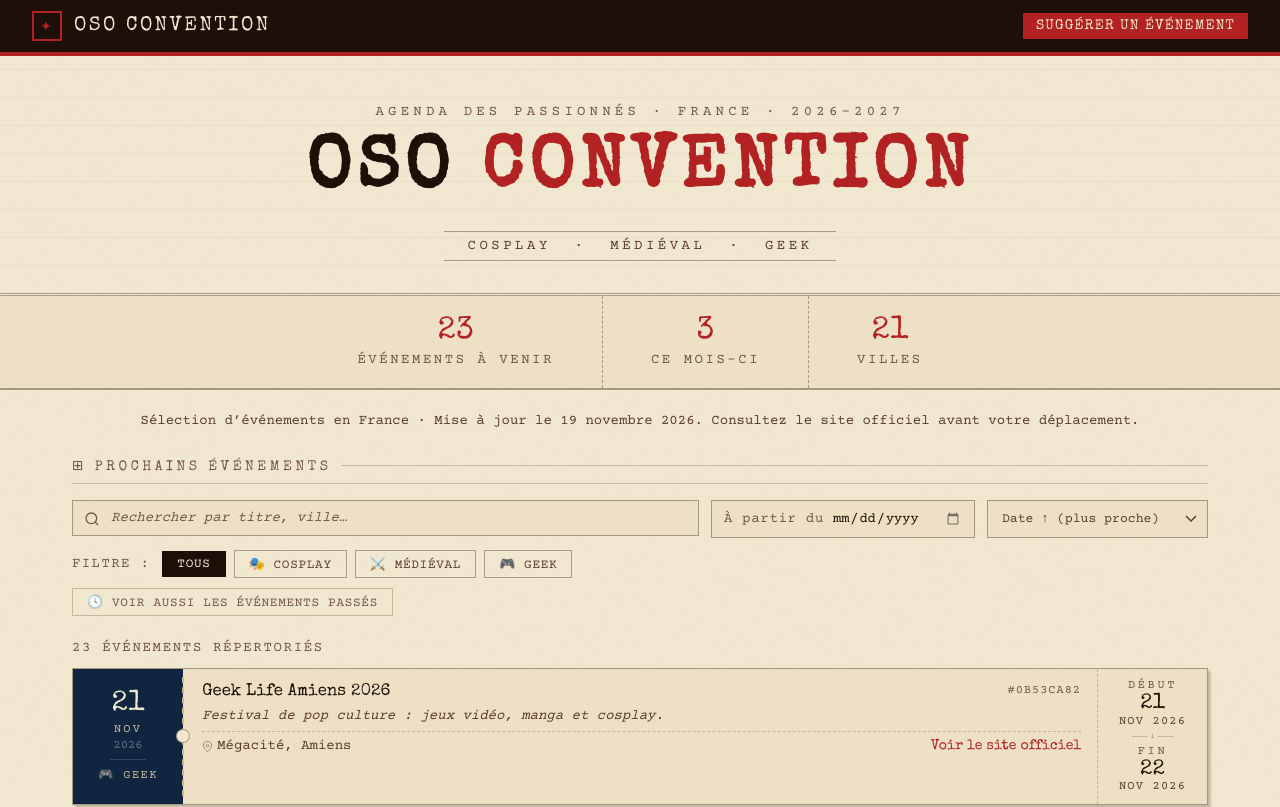
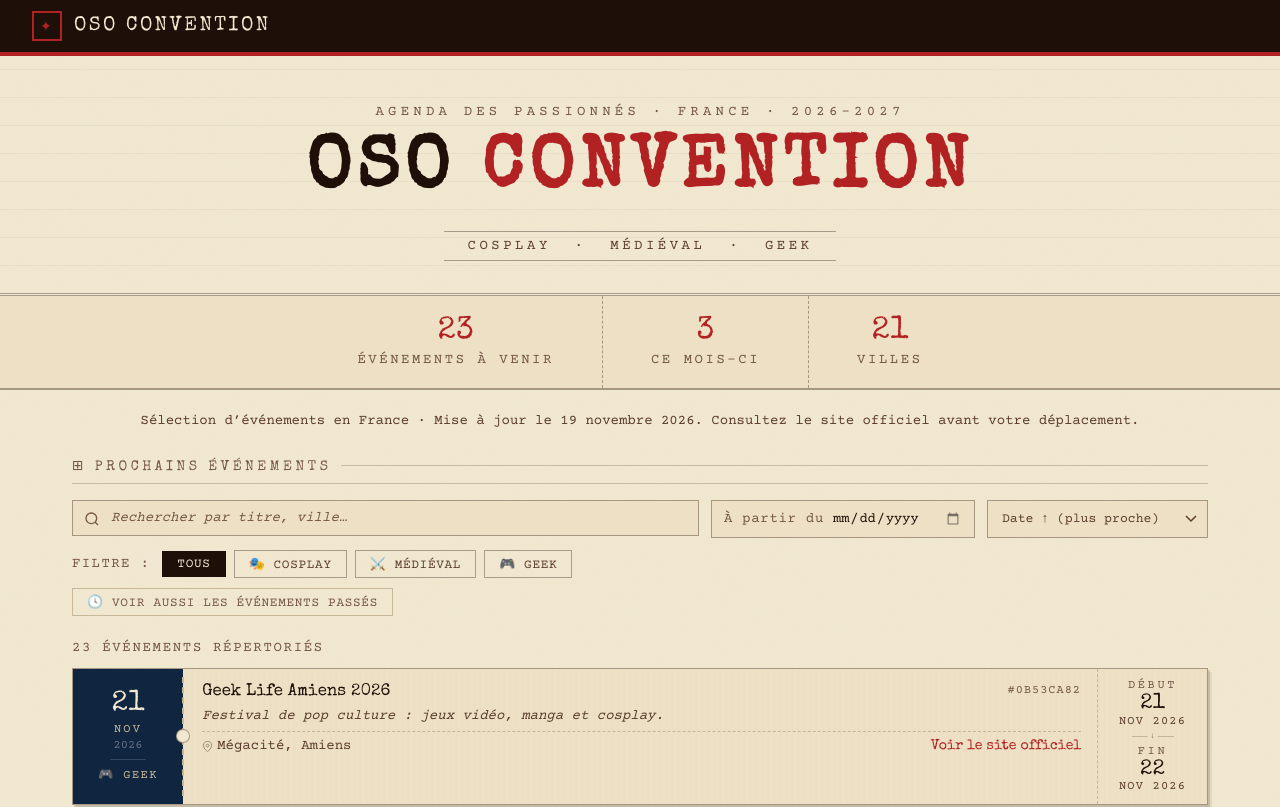
Before and after one commit to jmnioso/OSO_CONVENTION, a plain HTML site: page index.html in a window 1280 px wide. Shown: the top 807 px of the page. Drawn offline with nearby package versions, Linux system fonts and the light colour scheme.

Commit message:
Remove event suggestion links and GitHub issue form

```diff
--- a/index.html
+++ b/index.html
@@ -17,9 +17,6 @@
     <div class="nav-logo-box">✦</div>
     OSO Convention
   </a>
-  <div class="nav-links">
-    <a href="https://github.com/jmnioso/OSO_CONVENTION/issues/new" class="btn-propose" target="_blank" rel="noopener noreferrer">Suggérer un événement</a>
-  </div>
 </nav>
 
 <div class="hero">
@@ -99,7 +96,7 @@
 </div>
 
 <footer>
-  <p>OSO Convention — Agenda communautaire &bull; <a href="https://github.com/jmnioso/OSO_CONVENTION/issues/new" target="_blank" rel="noopener noreferrer">Suggérer une correction</a> &bull; <a href="data/events.json">Télécharger l’agenda JSON</a></p>
+  <p>OSO Convention — Agenda communautaire &bull; <a href="data/events.json">Télécharger l’agenda JSON</a></p>
 </footer>
 
 
--- a/styles.css
+++ b/styles.css
@@ -30,16 +30,6 @@ nav {
   width: 30px; height: 30px; border: 2px solid var(--red);
   display: flex; align-items: center; justify-content: center; font-size: 14px; color: var(--red);
 }
-.nav-links { display: flex; gap: 0.5rem; align-items: center; }
-.nav-links a {
-  color: var(--ink-dim); text-decoration: none; padding: 5px 12px;
-  font-family: 'Special Elite', cursive; font-size: 0.78rem;
-  letter-spacing: 0.08em; text-transform: uppercase; border: 1px solid transparent; transition: all 0.2s;
-}
-.nav-links a:hover { color: var(--paper); border-color: var(--ink-dim); }
-.btn-propose { color: var(--paper) !important; border: 1px solid var(--red) !important; background: var(--red); }
-.btn-propose:hover { background: var(--red-dark) !important; border-color: var(--red-dark) !important; }
-
 /* HERO */
 .hero {
   text-align: center; padding: 3rem 2rem 2rem;
@@ -272,7 +262,6 @@ footer a:hover { color: var(--paper); }
 
 @media (max-width: 640px) {
   nav { padding: 0 1rem; }
-  .nav-links a:not(.btn-propose) { display: none; }
   .hero { padding: 2rem 1rem 1.5rem; }
   .stats-bar { gap: 0; }
   .stat { padding: 1rem 1.5rem; }
@@ -283,13 +272,12 @@ footer a:hover { color: var(--paper); }
 }
 
 /* Lisibilité et navigation au clavier, dans la charte papier d'origine. */
-.nav-links a, .hero-eyebrow, .hero-sub, .stat-label, .controls-header,
+.hero-eyebrow, .hero-sub, .stat-label, .controls-header,
 .filter-label, .date-from-label, .results-info, .ticket-desc, .ticket-meta,
 .modal-info-item label, .modal-desc-label, footer { font-size: .875rem; }
 .ticket-serial, .stub-month, .stub-year, .stub-cat-label, .date-lbl, .date-myr { font-size: .75rem; }
 .ticket-stub, .ticket-right { width: 110px; }
 :root { --ink-dim: #745747; }
-.nav-links a { color: var(--perf); }
 .hero h1 { letter-spacing: .08em; }
 .catalog-note { max-width: 1160px; margin: 1.25rem auto 0; padding: 0 2rem; color: var(--ink-muted); font-size: .875rem; line-height: 1.6; text-align: center; }
 .event-card:focus-visible, button:focus-visible, a:focus-visible, input:focus-visible, select:focus-visible { outline: 3px solid var(--red); outline-offset: 3px; }
@@ -301,7 +289,6 @@ select.sort-select { appearance: none; padding-right: 32px; background-image: ur
 @media(max-width:640px) {
  nav { height: auto; min-height: 56px; flex-wrap: wrap; gap: .5rem; padding-top: .75rem; padding-bottom: .75rem; }
  .nav-brand { font-size: 1rem; letter-spacing: .04em; }
- .nav-links a { padding: 5px 8px; }
  .stat { padding: 1rem .6rem; flex: 1; }
  .stat-label { letter-spacing: .02em; }
  .search-box { min-width: 0; flex-basis: 100%; }
```
Also changed, not shown: 2 other files.
